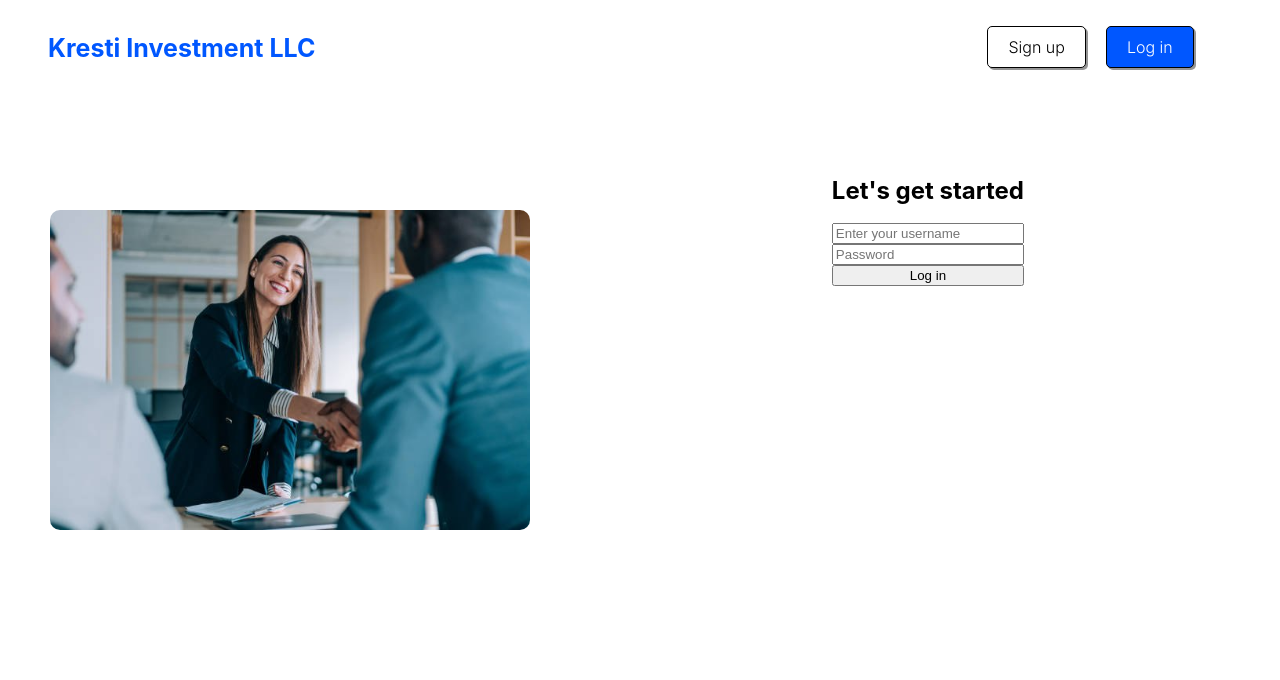
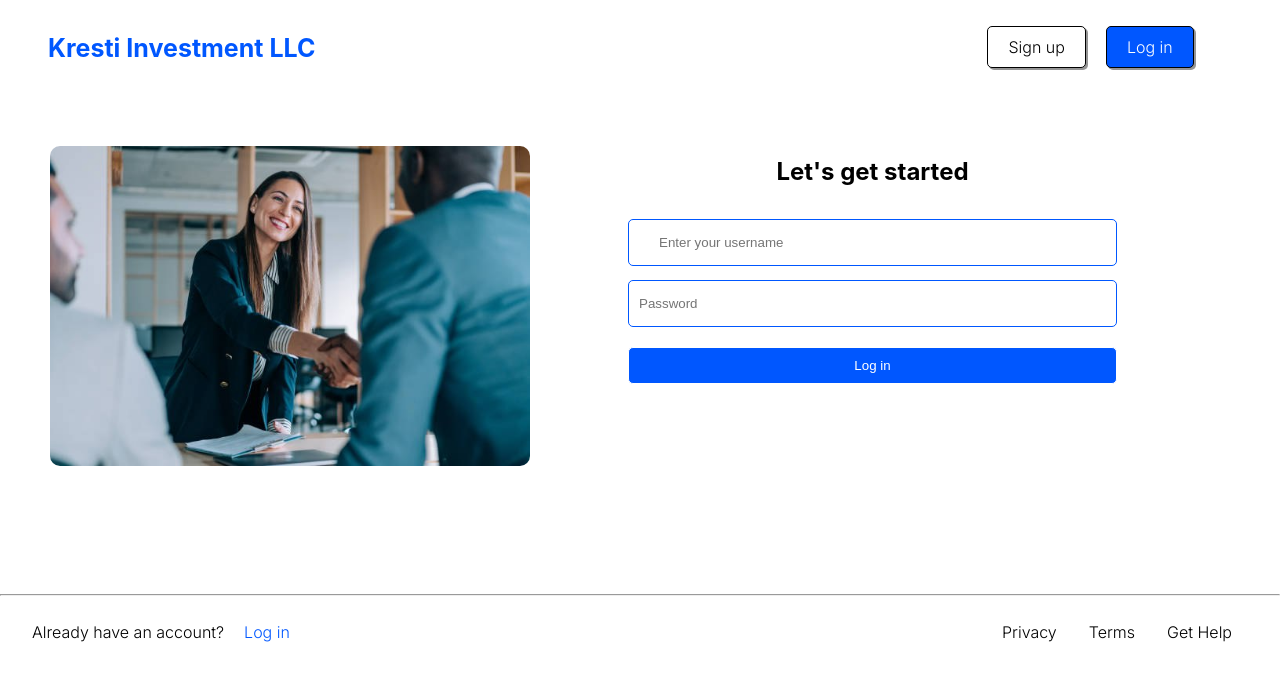
Before and after one commit to Adeboye22/kristiinsurance.github.io, a React (Create React App) app in the folder kresti/: page /login in a window 1280 px wide. Shown: the top 680 px of the page. Built offline with nearby package versions, Linux system fonts and the light colour scheme.

Commit message:
Kresti Insurance

```diff
--- a/kresti/src/components/LoggedOut/Login.css
+++ b/kresti/src/components/LoggedOut/Login.css
@@ -5,7 +5,7 @@
     background: white;
 }
 .lgn-sec{
-    padding: 5% 20% 5% 0%;
+    padding: 0% 20% 5% 0%;
     display: flex;
     flex-direction: row;
 }
@@ -19,8 +19,30 @@
 }
 .lgn-h1{
     text-align: center;
+    margin-top: 4rem;
 }
 .lgn-input{
     display: flex;
     flex-direction: column;
+    padding: 1rem 3rem;
 }
+.lgn-uName{
+    margin-bottom: 1em;
+    padding: 15px 30px;
+    border: #0057ff solid 1px;
+    border-radius: 5px;
+}
+.lgn-pwd{
+    margin-bottom: 1.5em;
+    padding: 15px 300px 15px 10px;
+    border: #0057ff solid 1px;
+    border-radius: 5px;
+}
+.lgn-sbmt{
+    padding: 10px;
+    border-radius: 5px;
+    border: white solid 1px;
+    background: #0057ff;
+    color: white;
+    cursor: pointer;
+}
--- a/kresti/src/components/LoggedOut/Login.jsx
+++ b/kresti/src/components/LoggedOut/Login.jsx
@@ -1,7 +1,8 @@
 import React from 'react';
 import './Login.css';
-import NavBar from './Onboarding/NavBar'
-import BusinessGoals from '../../assets/Business_goals_1.jpg'
+import NavBar from './Onboarding/NavBar';
+import BusinessGoals from '../../assets/Business_goals_1.jpg';
+import FootBar from './Onboarding/FootBar';
 
 function Login() {
   return (
@@ -14,12 +15,13 @@ function Login() {
         <div className="logn-col-2">
             <h1 className="lgn-h1">Let's get started</h1>
             <div className="lgn-input">
-                <input type="email" name="" id="" placeholder="Enter your username"/>
-                <input type="password" name="" id="" placeholder="Password"/>
-                <input type="submit" value="Log in" />
+                <input type="email" name="" id="" placeholder="Enter your username" className='lgn-uName'/>
+                <input type="password" name="" id="" placeholder="Password" className='lgn-pwd'/>
+                <input type="submit" value="Log in" className='lgn-sbmt'/>
             </div>
         </div>
       </section>
+      <FootBar />
     </div>
   )
 }
```
